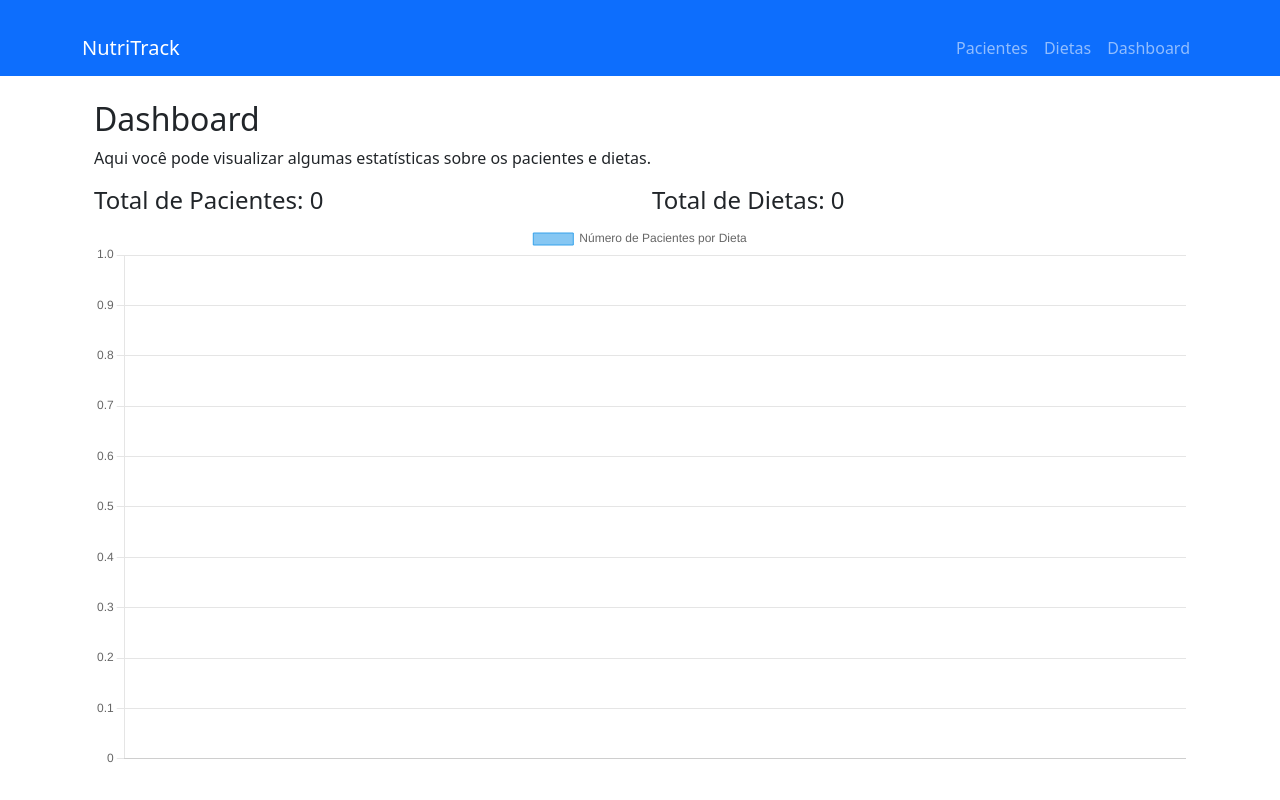
After one commit to Pedro-Goncalves-Costa-Melo/Nutri-Track-V2, a Flask app: page /dashboard in a window 1280 px wide. The commit adds this page. Run offline with Flask 3, Linux system fonts and the light colour scheme; data that the repository does not hold is empty.

Commit message:
Versao 1.0 funcional

```diff
--- a/app.py
+++ b/app.py
@@ -1,24 +1,132 @@
-from flask import Flask
+from flask import Flask, render_template, request, redirect, url_for
 from routes.paciente_routes import paciente_bp
 from routes.dieta_routes import dieta_bp
 from flask_cors import CORS
+import requests
 
 app = Flask(__name__)
 CORS(app)  # Permite requisições de diferentes origens
 
-# 🔹 Configurar conexão com MySQL
+# 🔹 Configuração do MySQL
 app.config['MYSQL_HOST'] = 'localhost'
 app.config['MYSQL_USER'] = 'root'  # Substitua pelo seu usuário MySQL
 app.config['MYSQL_PASSWORD'] = 'senhaSQL'  # Substitua pela sua senha do MySQL
 app.config['MYSQL_DATABASE'] = 'nutricionista_db'
 
-# 🔹 Registrar as rotas corretamente
+# 🔹 Registrar as APIs do backend
 app.register_blueprint(paciente_bp, url_prefix='/api')
 app.register_blueprint(dieta_bp, url_prefix='/api')
 
+# 🔹 Página Inicial (Interface Web)
 @app.route('/')
 def home():
-    return {"mensagem": "Servidor Flask rodando com MySQL!"}
+    return render_template('home.html')
+
+# 🔹 Listar Pacientes (Interface Web)
+@app.route('/pacientes')
+def listar_pacientes():
+    response = requests.get('http://127.0.0.1:5000/api/pacientes')
+    pacientes = response.json()
+    return render_template('pacientes.html', pacientes=pacientes)
+
+# 🔹 Criar Novo Paciente (Interface Web)
+@app.route('/pacientes/novo', methods=['GET', 'POST'])
+def novo_paciente():
+    dietas = requests.get('http://127.0.0.1:5000/api/dietas').json()
+
+    if request.method == 'POST':
+        data = {
+            "nome": request.form['nome'],
+            "idade": request.form['idade'],
+            "altura": request.form['altura'],
+            "peso": request.form['peso'],
+            "dieta_id": request.form['dieta_id'] if request.form['dieta_id'] else None
+        }
+        requests.post('http://127.0.0.1:5000/api/pacientes', json=data)
+        return redirect(url_for('listar_pacientes'))
+
+    return render_template('novo_paciente.html', dietas=dietas)
+
+# 🔹 Editar Paciente (Interface Web)
+@app.route('/pacientes/editar/<int:id>', methods=['GET', 'POST'])
+def editar_paciente(id):
+    paciente = requests.get(f'http://127.0.0.1:5000/api/pacientes/{id}').json()
+    dietas = requests.get('http://127.0.0.1:5000/api/dietas').json()
+
+    if request.method == 'POST':
+        data = {
+            "nome": request.form['nome'],
+            "idade": request.form['idade'],
+            "altura": request.form['altura'],
+            "peso": request.form['peso'],
+            "dieta_id": request.form['dieta_id'] if request.form['dieta_id'] else None
+        }
+        requests.put(f'http://127.0.0.1:5000/api/pacientes/{id}', json=data)
+        return redirect(url_for('listar_pacientes'))
+
+    return render_template('editar_paciente.html', paciente=paciente, dietas=dietas)
+
+# 🔹 Deletar Paciente (Interface Web)
+@app.route('/pacientes/deletar/<int:id>')
+def deletar_paciente(id):
+    requests.delete(f'http://127.0.0.1:5000/api/pacientes/{id}')
+    return redirect(url_for('listar_pacientes'))
+
+# 🔹 Listar Dietas (Interface Web)
+@app.route('/dietas')
+def listar_dietas():
+    response = requests.get('http://127.0.0.1:5000/api/dietas')
+    dietas = response.json()
+    return render_template('dietas.html', dietas=dietas)
+
+# 🔹 Criar Nova Dieta
+@app.route('/dietas/nova', methods=['GET', 'POST'])
+def nova_dieta():
+    if request.method == 'POST':
+        data = {
+            "nome": request.form['nome'],
+            "descricao": request.form['descricao']
+        }
+        requests.post('http://127.0.0.1:5000/api/dietas', json=data)
+        return redirect(url_for('listar_dietas'))
+
+    return render_template('nova_dieta.html')
+
+# 🔹 Dashboard com Estatísticas
+@app.route('/dashboard')
+def dashboard():
+    pacientes = requests.get('http://127.0.0.1:5000/api/pacientes').json()
+    dietas = requests.get('http://127.0.0.1:5000/api/dietas').json()
+
+    total_pacientes = len(pacientes)
+    total_dietas = len(dietas)
+
+    # Criar estatísticas de pacientes por dieta
+    dietas_labels = []
+    dietas_data = []
+    dieta_dict = {dieta['id']: dieta['nome'] for dieta in dietas}
+
+    contagem_dietas = {}
+
+    for paciente in pacientes:
+        dieta_id = paciente['dieta_id']
+        if dieta_id:
+            nome_dieta = dieta_dict.get(dieta_id, "Desconhecida")
+            if nome_dieta in contagem_dietas:
+                contagem_dietas[nome_dieta] += 1
+            else:
+                contagem_dietas[nome_dieta] = 1
+
+    for nome, qtd in contagem_dietas.items():
+        dietas_labels.append(nome)
+        dietas_data.append(qtd)
+
+    return render_template('dashboard.html',
+                           total_pacientes=total_pacientes,
+                           total_dietas=total_dietas,
+                           dietas_labels=dietas_labels,
+                           dietas_data=dietas_data)
+
 
 if __name__ == '__main__':
     app.run(debug=True)
--- a/static/css/style.css
+++ b/static/css/style.css
@@ -0,0 +1,20 @@
+body {
+    font-family: Arial, sans-serif;
+    background-color: #f8f9fa;
+}
+
+.container {
+    margin-top: 20px;
+}
+
+h2 {
+    color: #007bff;
+}
+
+.table {
+    margin-top: 20px;
+}
+
+.btn {
+    margin-right: 5px;
+}
--- a/static/js/scripts.js
+++ b/static/js/scripts.js
@@ -0,0 +1,12 @@
+document.addEventListener("DOMContentLoaded", function () {
+    let deleteButtons = document.querySelectorAll(".btn-danger");
+
+    deleteButtons.forEach(button => {
+        button.addEventListener("click", function (event) {
+            let confirmacao = confirm("Tem certeza que deseja excluir este paciente?");
+            if (!confirmacao) {
+                event.preventDefault();
+            }
+        });
+    });
+});
--- a/templates/base.html
+++ b/templates/base.html
@@ -19,6 +19,7 @@
                 <ul class="navbar-nav ms-auto">
                     <li class="nav-item"><a class="nav-link" href="{{ url_for('listar_pacientes') }}">Pacientes</a></li>
                     <li class="nav-item"><a class="nav-link" href="{{ url_for('listar_dietas') }}">Dietas</a></li>
+                    <li class="nav-item"><a class="nav-link" href="{{ url_for('dashboard') }}">Dashboard</a></li>
                 </ul>
             </div>
         </div>
--- /dev/null
+++ b/templates/dashboard.html
@@ -0,0 +1,47 @@
+{% extends "base.html" %}
+
+{% block title %}Dashboard{% endblock %}
+
+{% block content %}
+<div class="container">
+    <h2>Dashboard</h2>
+    <p>Aqui você pode visualizar algumas estatísticas sobre os pacientes e dietas.</p>
+
+    <div class="row">
+        <div class="col-md-6">
+            <h4>Total de Pacientes: {{ total_pacientes }}</h4>
+        </div>
+        <div class="col-md-6">
+            <h4>Total de Dietas: {{ total_dietas }}</h4>
+        </div>
+    </div>
+
+    <canvas id="graficoPacientes"></canvas>
+</div>
+
+<script src="https://cdn.jsdelivr.net/npm/chart.js"></script>
+<script>
+document.addEventListener("DOMContentLoaded", function () {
+    var ctx = document.getElementById('graficoPacientes').getContext('2d');
+    var chart = new Chart(ctx, {
+        type: 'bar',
+        data: {
+            labels: {{ dietas_labels | tojson }},
+            datasets: [{
+                label: 'Número de Pacientes por Dieta',
+                data: {{ dietas_data | tojson }},
+                backgroundColor: 'rgba(54, 162, 235, 0.6)',
+                borderColor: 'rgba(54, 162, 235, 1)',
+                borderWidth: 1
+            }]
+        },
+        options: {
+            responsive: true,
+            scales: {
+                y: { beginAtZero: true }
+            }
+        }
+    });
+});
+</script>
+{% endblock %}
```
Also changed, not shown: templates/dietas.html (+28 -0 lines), templates/editar_paciente.html (+40 -0 lines), templates/nova_dieta.html (added, +21 -0 lines).
